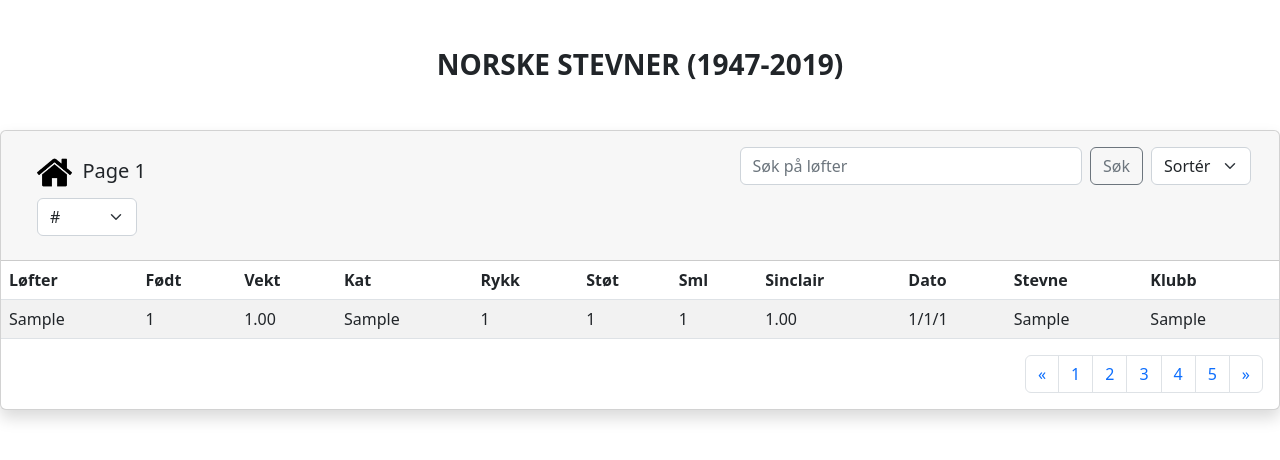
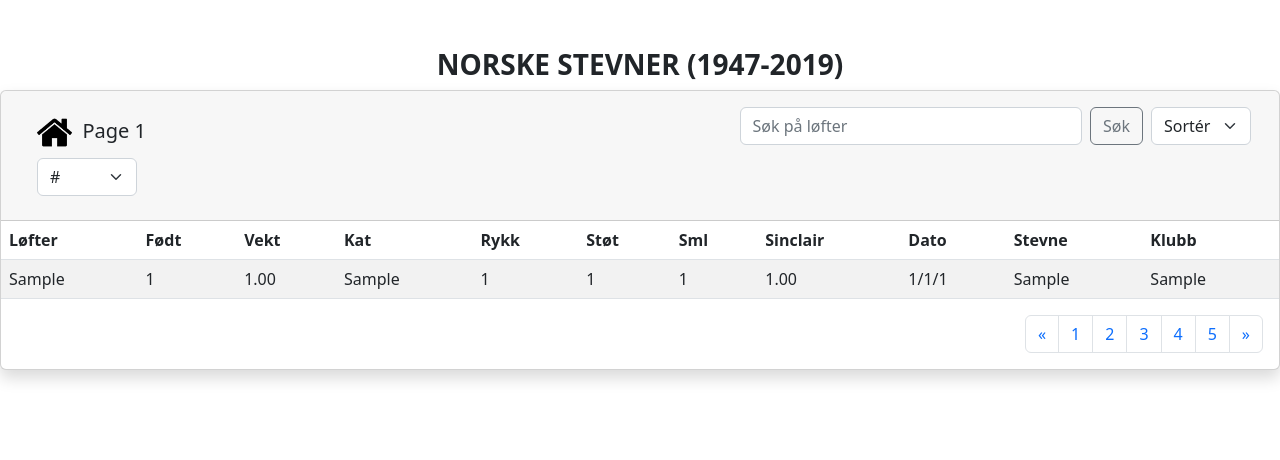
Before and after one commit to zednq/vektlofting, a Django app: a page that uses data/templates/table.html in a window 1280 px wide. Shown: the top 460 px of the page. Run offline with Django 4.2, Linux system fonts and the light colour scheme; tables that the repository leaves empty hold one stand-in row (values such as "Sample post"); some libraries are stand-ins or nearby versions.

Commit message:
Update table.html

```diff
--- a/data/templates/table.html
+++ b/data/templates/table.html
@@ -8,7 +8,7 @@
 </head>
 <body>
     <h3 class="text-center mt-5"><strong>NORSKE STEVNER (1947-2019)</strong></h3>
-    <div class="card col-xxl-6 shadow p-0 mt-5 mx-auto">
+    <div class="card col-xxl-6 shadow p-0 mx-auto">
         <div class="card-header p-3">
 
             <div class="d-flex">
```
